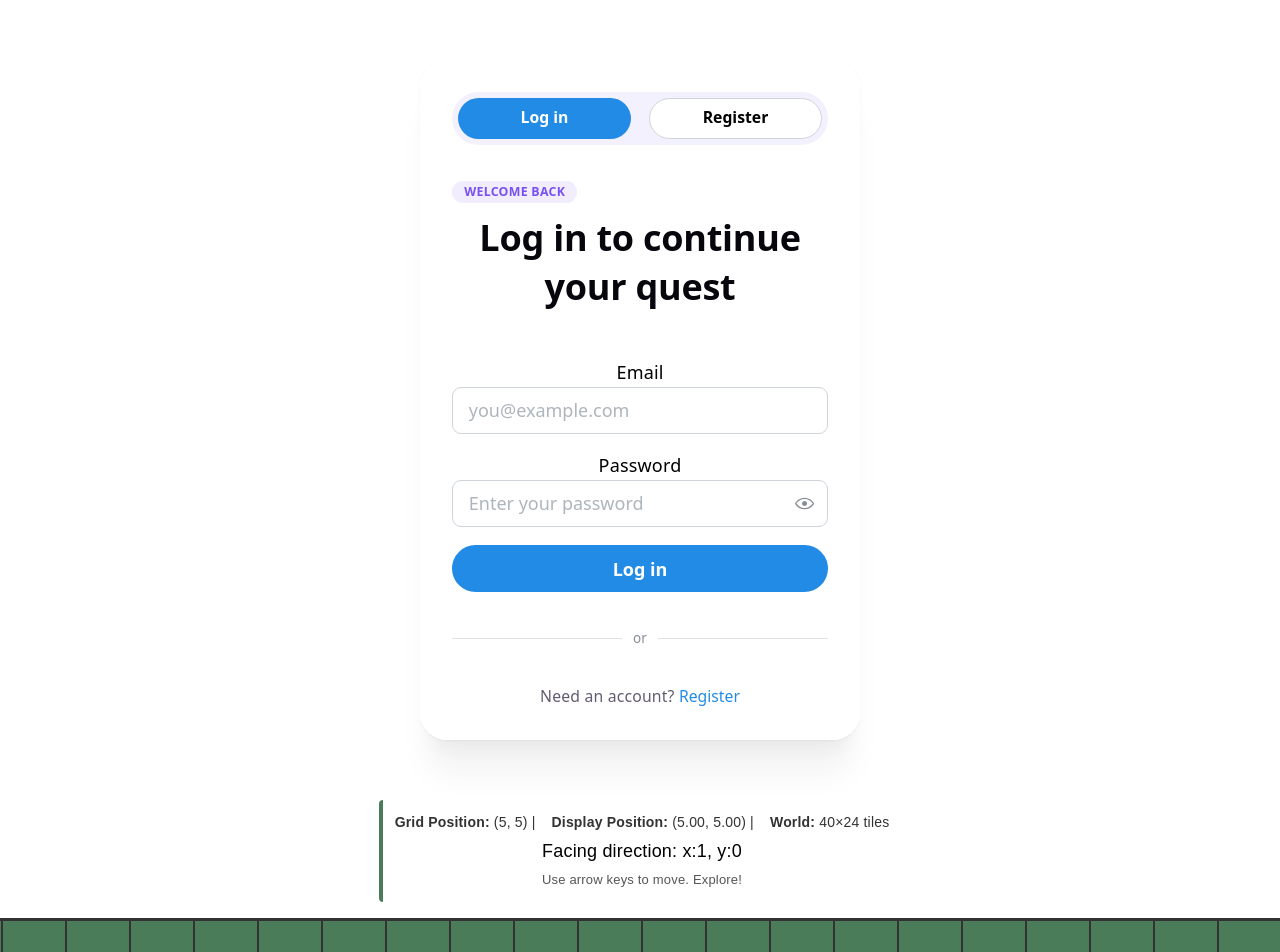
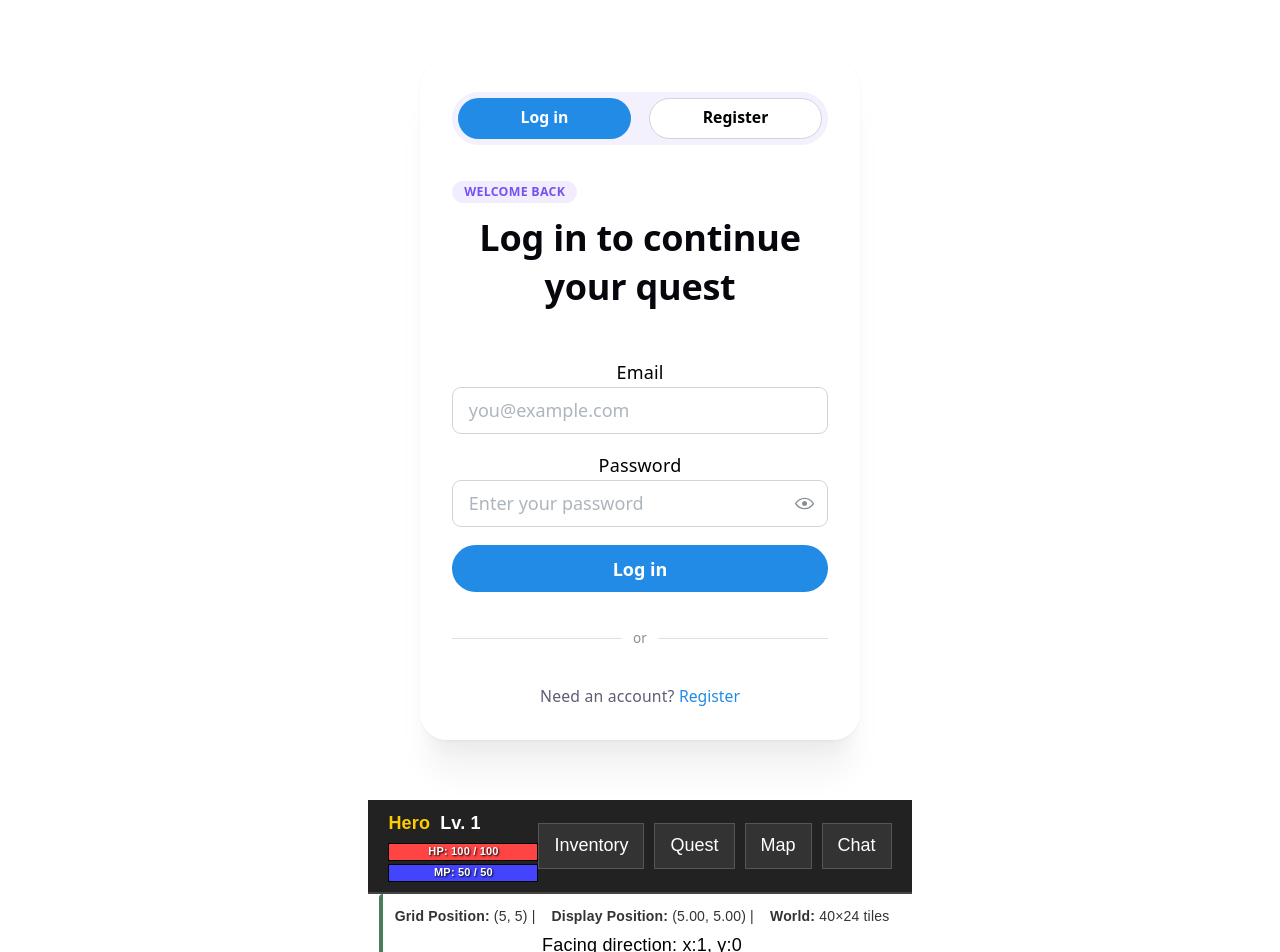
Before and after one commit to MarkDavidovich/ai-quest, a React (Vite) app in the folder frontend/: page / in a window 1280 px wide. Shown: the top 952 px of the page. Built offline with nearby package versions, Linux system fonts and the light colour scheme; a web font is replaced by a local one.

Commit message:
header implement and inventory grid

```diff
--- a/frontend/src/App.jsx
+++ b/frontend/src/App.jsx
@@ -1,6 +1,7 @@
 import "./App.css";
 import GamePage from "./pages/GamePage/GamePage";
 import AuthPage from "./pages/AuthPage/AuthPage";
+
 
 function App() {
   return (
--- a/frontend/src/components/Header/Header.jsx
+++ b/frontend/src/components/Header/Header.jsx
@@ -1,7 +1,59 @@
-import style from "./Header.module.css";
+import { useState } from "react";
+import styles from "./Header.module.css";
+
 
 const Header = () => {
-  return <div>Header</div>;
+
+  const [isInventoryOpen, setIsInventoryOpen] = useState(false);
+
+  const toggleInventory = () => {
+    setIsInventoryOpen(!isInventoryOpen);
+  };
+
+
+  return (<header className={styles.header}>
+    <div className={styles.statsContainer}>
+    <div className={styles.charInfo}>
+          <span className={styles.name}>Hero</span>
+          <span className={styles.level}>Lv. 1</span>
+        </div>
+
+        <div className={styles.bars}>
+          <div className={styles.barWrapper}>
+            <span className={styles.barLabel}>HP: 100 / 100</span>
+            <div className={`${styles.bar} ${styles.hpBar}`}></div>
+          </div>
+          <div className={styles.barWrapper}>
+            <span className={styles.barLabel}>MP: 50 / 50</span>
+            <div className={`${styles.bar} ${styles.mpBar}`}></div>
+          </div>
+        </div>
+      </div>
+
+      <nav className={styles.nav}>
+        <button className={styles.navButton} onClick={toggleInventory}>
+          Inventory
+        </button>
+        <button className={styles.navButton}>Quest</button>
+        <button className={styles.navButton}>Map</button>
+        <button className={styles.navButton}>Chat</button>
+      </nav>
+
+      {isInventoryOpen && (
+        <div className={styles.inventoryPanel}>
+          <div className={styles.inventoryHeader}>
+            <h3>Inventory</h3>
+            <button onClick={toggleInventory} className={styles.closeBtn}>X</button>
+          </div>
+          <div className={styles.grid}>
+            {/* יצירת סלוטים ריקים לדוגמה */}
+            {[...Array(12)].map((_, i) => (
+              <div key={i} className={styles.slot}></div>
+            ))}
+          </div>
+        </div>
+      )}
+    </header>);
 };
 
 export default Header;
--- a/frontend/src/components/Header/Header.module.css
+++ b/frontend/src/components/Header/Header.module.css
@@ -0,0 +1,120 @@
+.header {
+    display: flex;
+    justify-content: space-between;
+    align-items: center;
+    padding: 10px 20px;
+    background-color: #222;
+    color: white;
+    border-bottom: 2px solid #444;
+    font-family: 'Arial', sans-serif;
+    position: relative;
+  }
+
+  /* Stats Section */
+  .statsContainer {
+    display: flex;
+    flex-direction: column;
+    gap: 5px;
+  }
+
+  .charInfo {
+    display: flex;
+    gap: 10px;
+    font-weight: bold;
+  }
+
+  .name { color: #ffcc00; }
+
+  .bars {
+    display: flex;
+    flex-direction: column;
+    gap: 3px;
+  }
+
+  .barWrapper {
+    width: 150px;
+    height: 18px;
+    background-color: #444;
+    position: relative;
+    border: 1px solid #000;
+    display: flex;
+  justify-content: center;
+  align-items: center;
+  }
+
+  .barLabel {
+    position: absolute;
+    width: 100%;
+    text-align: center;
+    font-size: 11px;
+    z-index: 1;
+    /* line-height: 15px; */
+    font-weight: bold;
+    color: white;
+    text-shadow: 1px 1px 2px black;
+
+  }
+
+  .bar { height: 100%; }
+  .hpBar { width: 100%; background-color: #ff4444; }
+  .mpBar { width: 100%; background-color: #4444ff; }
+
+  /* Navigation */
+  .nav {
+    display: flex;
+    gap: 10px;
+  }
+
+  .navButton {
+    padding: 8px 15px;
+    background-color: #333;
+    color: white;
+    border: 1px solid #555;
+    cursor: pointer;
+    transition: background 0.2s;
+  }
+
+  .navButton:hover {
+    background-color: #555;
+  }
+
+  /* Inventory Panel */
+  .inventoryPanel {
+    position: absolute;
+    top: 70px;
+    right: 20px;
+    width: 250px;
+    background-color: #333;
+    border: 2px solid #555;
+    padding: 15px;
+    z-index: 100;
+    box-shadow: 0 5px 15px rgba(0,0,0,0.5);
+  }
+
+  .inventoryHeader {
+    display: flex;
+    justify-content: space-between;
+    align-items: center;
+    margin-bottom: 10px;
+  }
+
+  .grid {
+    display: grid;
+    grid-template-columns: repeat(4, 1fr);
+    gap: 5px;
+  }
+
+  .slot {
+    width: 50px;
+    height: 50px;
+    background-color: #444;
+    border: 1px solid #666;
+  }
+
+  .closeBtn {
+    background: none;
+    border: none;
+    color: white;
+    cursor: pointer;
+    font-weight: bold;
+  }
--- a/frontend/src/pages/GamePage/GamePage.jsx
+++ b/frontend/src/pages/GamePage/GamePage.jsx
@@ -1,10 +1,12 @@
 import style from "./GamePage.module.css";
 import Game from "../../components/Game/Game";
 import Combat from "../../components/Combat/Combat";
+import Header from "../../components/Header/Header";
 
 const GamePage = () => {
   return (
     <div className={style.container}>
+      <Header />
       <Game />
       <Combat />
     </div>
```
